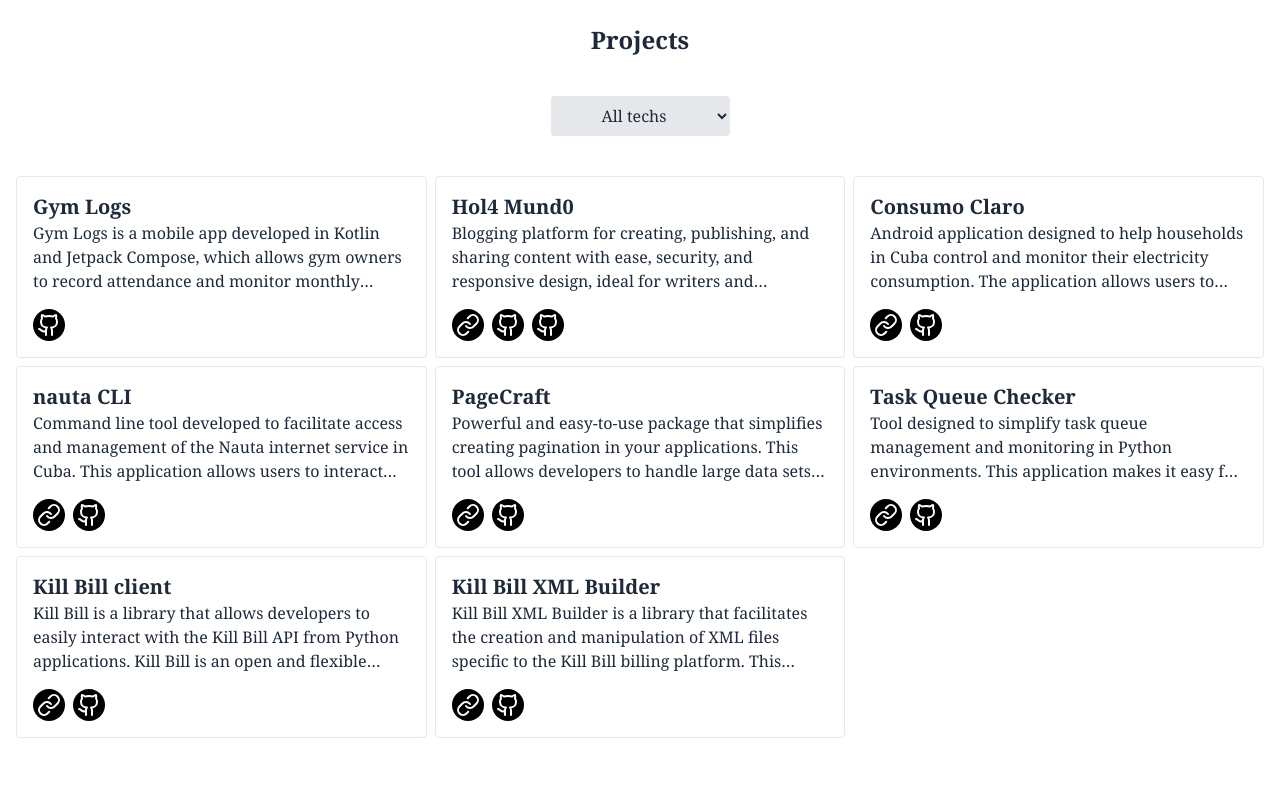
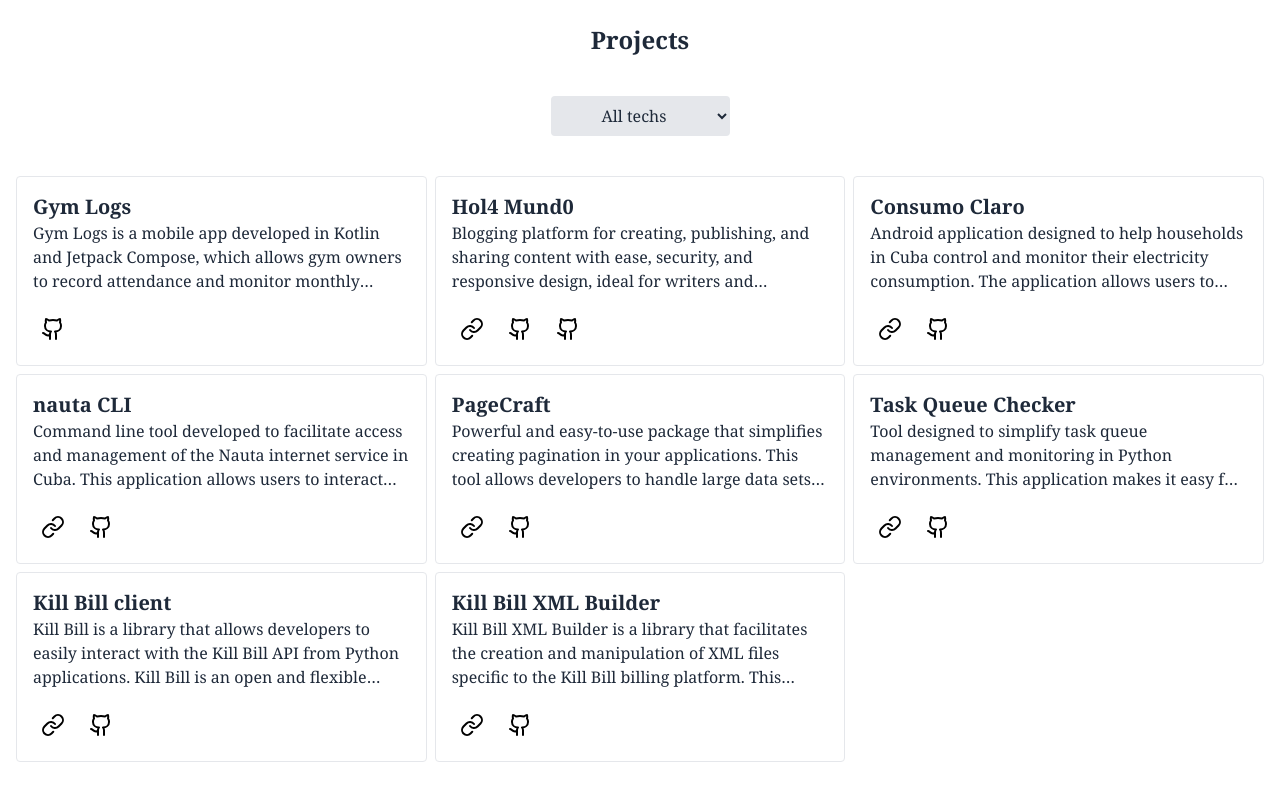
Before and after one commit to raulodev/portfolio, a Next.js app: page / in a window 1280 px wide. Shown: the part 792-1592 px from the top of the page. Built offline with nearby package versions, Linux system fonts and the light colour scheme.

Commit message:
update icon and shadow

```diff
--- a/app/components/Card.tsx
+++ b/app/components/Card.tsx
@@ -11,7 +11,7 @@ interface CardProps {
 export const Card: React.FC<CardProps> = ({ project, onSelect }) => {
   return (
     <div
-      className="p-4 rounded hover:shadow-xl space-y-4 duration-200 border border-gray-200 cursor-pointer"
+      className="p-4 rounded hover:shadow-2xl space-y-4 duration-200 border border-gray-200 cursor-pointer"
       onClick={onSelect}
     >
       <div>
@@ -27,7 +27,7 @@ export const Card: React.FC<CardProps> = ({ project, onSelect }) => {
             target="_blank"
             title={`Go to ${el.description} project`}
           >
-            <div className="bg-black rounded-full p-1 text-white">
+            <div className="rounded-full p-2 text-black hover:bg-gray-200">
               {el.icon == "GithubIcon" ? <GithubIcon /> : <LucideLink />}
             </div>
           </Link>
```
